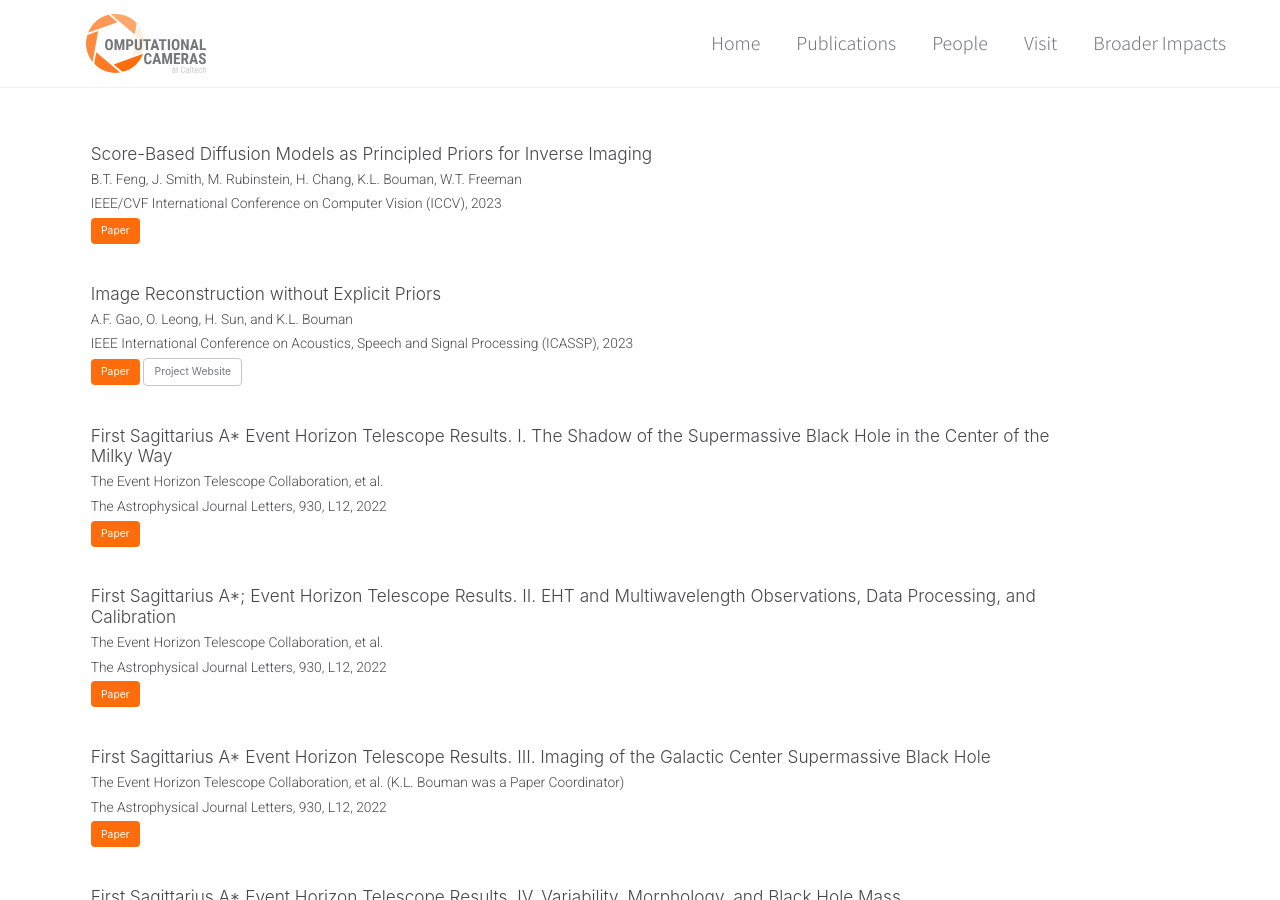
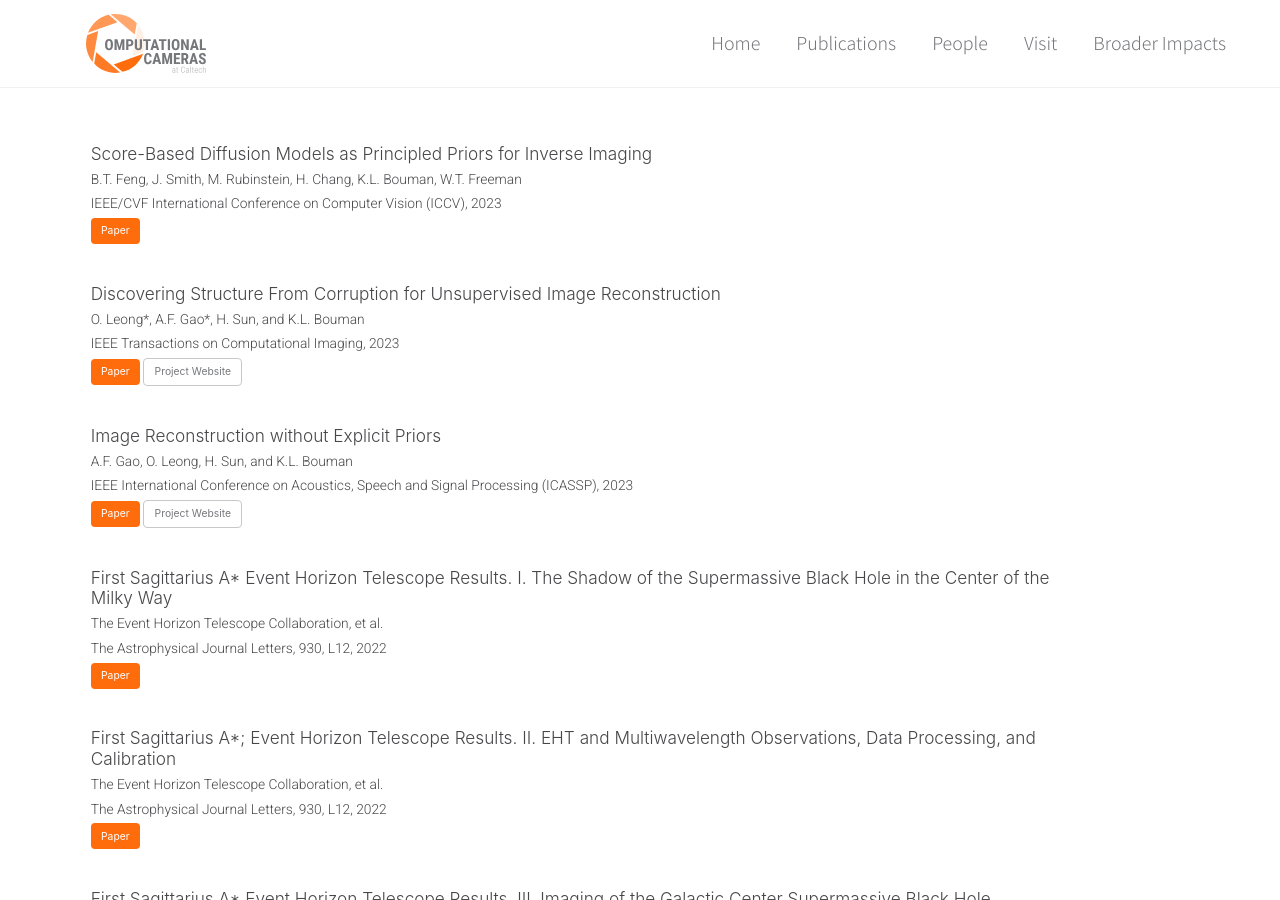
Before and after one commit to boumangroup/boumangroup.github.io, a Jekyll site: the page built from _pages/publications.html, in a window 1280 px wide and 900 px high. Built offline with Jekyll 4.4.1, drawn with Linux system fonts in a browser that asks for light colours; a script that is not in the unit is left out.

Commit message:
Add TCI paper

```diff
--- a/_data/publications.yml
+++ b/_data/publications.yml
@@ -46,6 +46,12 @@ papers:
     venue: "IEEE/CVF International Conference on Computer Vision (ICCV), 2023"
     links:
       - "[Paper](https://arxiv.org/abs/2304.11751){: .btn .btn--orange}"
+  - title: "Discovering Structure From Corruption for Unsupervised Image Reconstruction"
+    authors: "O. Leong\\*, A.F. Gao\\*, H. Sun, and K.L. Bouman"
+    venue: "IEEE Transactions on Computational Imaging, 2023"
+    links:
+      - "[Paper](https://ieeexplore.ieee.org/document/10309279){: .btn .btn--orange}"
+      - "[Project Website](http://imaging.cms.caltech.edu/igm/){: .btn .btn--inverse}"
   - title: "Image Reconstruction without Explicit Priors"
     authors: "A.F. Gao, O. Leong, H. Sun, and K.L. Bouman"
     venue: "IEEE International Conference on Acoustics, Speech and Signal Processing (ICASSP), 2023"
```
